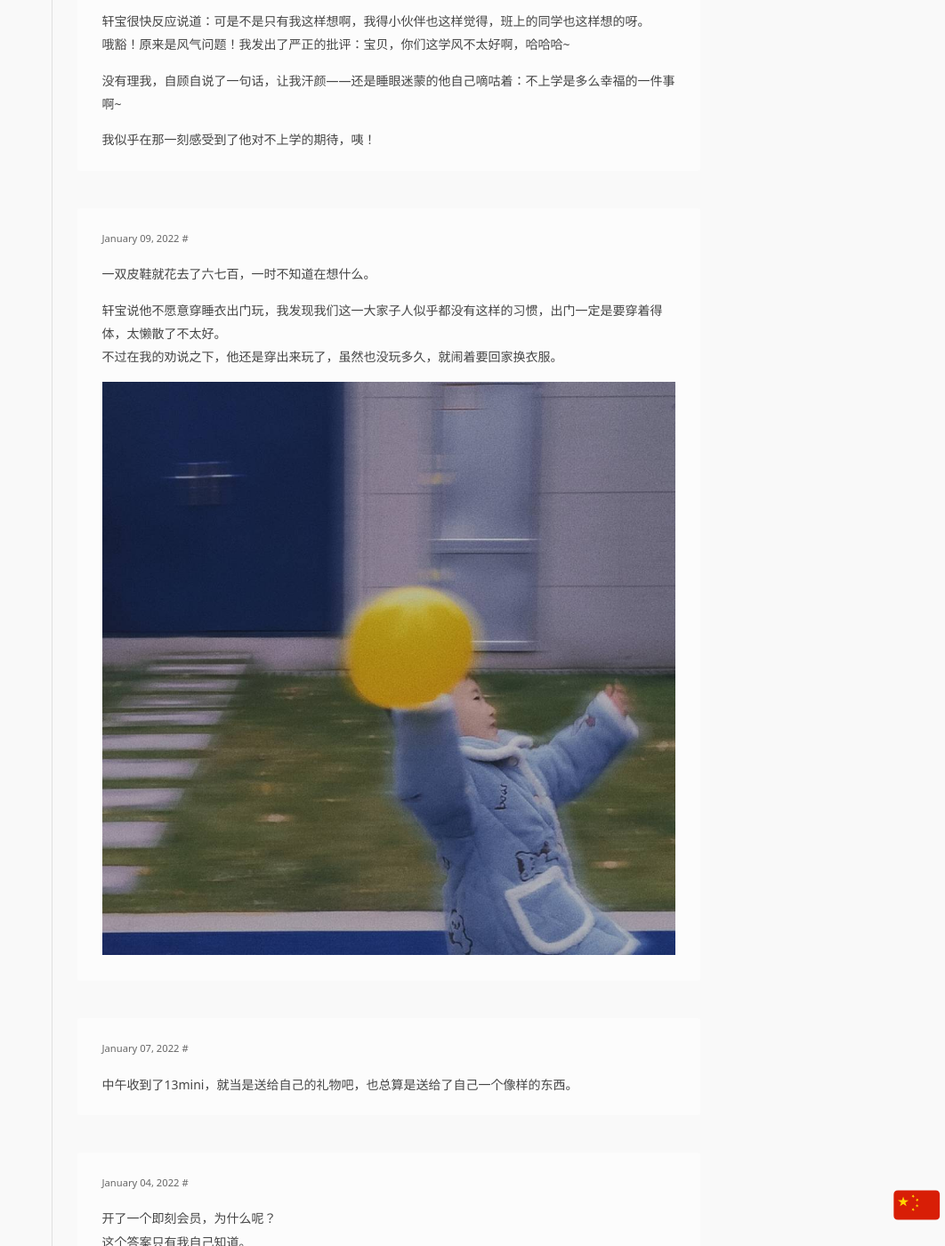
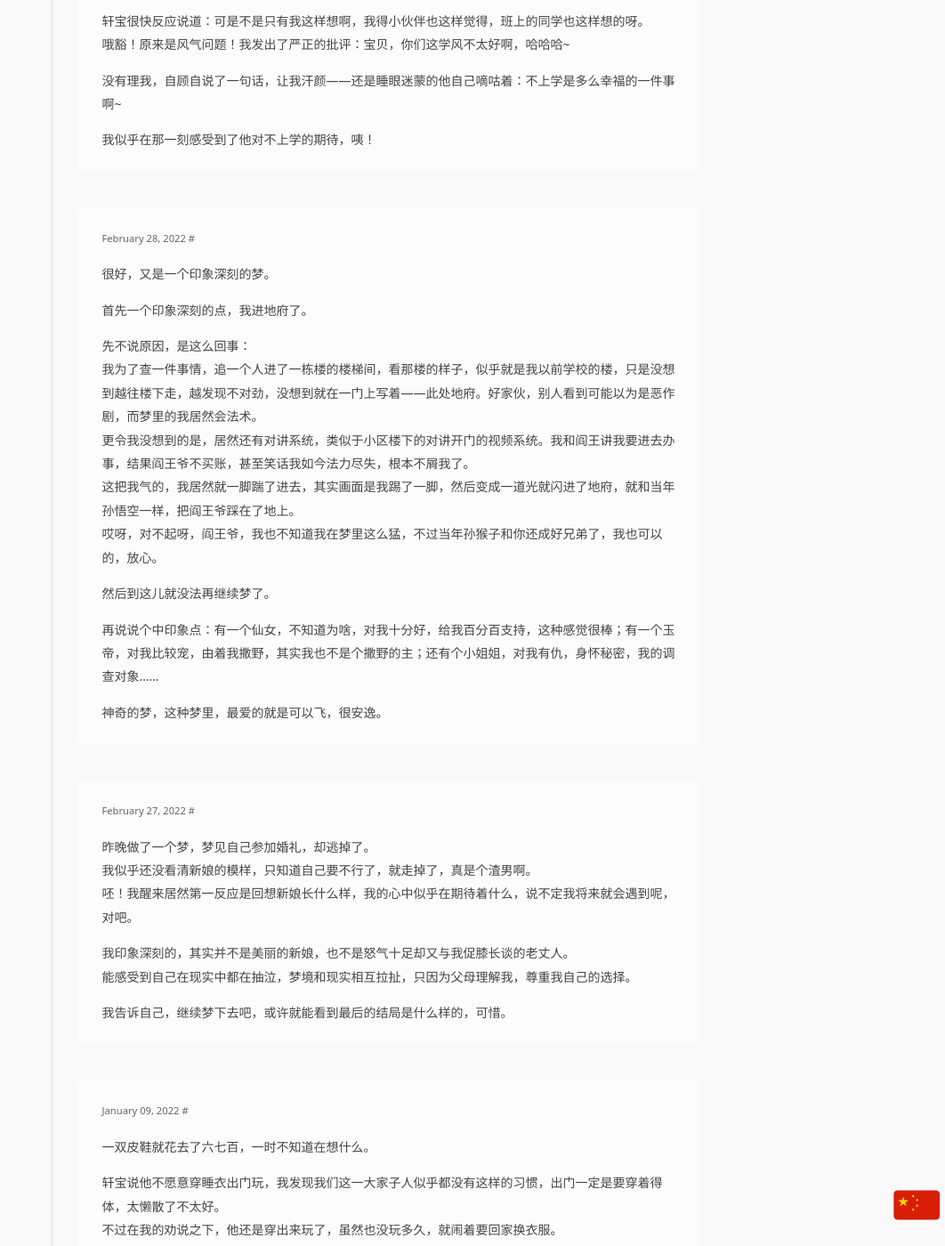
Before and after one commit to Sansuiz/sansuiz.github.io, a Jekyll site: the page built from notes.html, in a window 1280 px wide and 1400 px high, scrolled down 1237 px. Shown: the whole window at 89% size, without its empty margins (218-1280 px from the left). Built offline with Jekyll 4.4.1, drawn with Linux system fonts in a browser that asks for light colours; comment, search, counter and statistics services are not loaded.

Commit message:
Update notes.yml

```diff
--- a/_data/notes.yml
+++ b/_data/notes.yml
@@ -29,6 +29,35 @@
     没有理我，自顾自说了一句话，让我汗颜——还是睡眼迷蒙的他自己嘀咕着：不上学是多么幸福的一件事啊~
 
     我似乎在那一刻感受到了他对不上学的期待，咦！
+
+- date: 2022/02/28 23:00
+  content: |
+    很好，又是一个印象深刻的梦。
+
+    首先一个印象深刻的点，我进地府了。
+
+    先不说原因，是这么回事：
+    我为了查一件事情，追一个人进了一栋楼的楼梯间，看那楼的样子，似乎就是我以前学校的楼，只是没想到越往楼下走，越发现不对劲，没想到就在一门上写着——此处地府。好家伙，别人看到可能以为是恶作剧，而梦里的我居然会法术。
+    更令我没想到的是，居然还有对讲系统，类似于小区楼下的对讲开门的视频系统。我和阎王讲我要进去办事，结果阎王爷不买账，甚至笑话我如今法力尽失，根本不屑我了。
+    这把我气的，我居然就一脚踹了进去，其实画面是我踢了一脚，然后变成一道光就闪进了地府，就和当年孙悟空一样，把阎王爷踩在了地上。
+    哎呀，对不起呀，阎王爷，我也不知道我在梦里这么猛，不过当年孙猴子和你还成好兄弟了，我也可以的，放心。
+
+    然后到这儿就没法再继续梦了。
+
+    再说说个中印象点：有一个仙女，不知道为啥，对我十分好，给我百分百支持，这种感觉很棒；有一个玉帝，对我比较宠，由着我撒野，其实我也不是个撒野的主；还有个小姐姐，对我有仇，身怀秘密，我的调查对象……
+
+    神奇的梦，这种梦里，最爱的就是可以飞，很安逸。
+
+- date: 2022/02/27 23:00
+  content: |
+    昨晚做了一个梦，梦见自己参加婚礼，却逃掉了。
+    我似乎还没看清新娘的模样，只知道自己要不行了，就走掉了，真是个渣男啊。
+    呸！我醒来居然第一反应是回想新娘长什么样，我的心中似乎在期待着什么，说不定我将来就会遇到呢，对吧。
+
+    我印象深刻的，其实并不是美丽的新娘，也不是怒气十足却又与我促膝长谈的老丈人。
+    能感受到自己在现实中都在抽泣，梦境和现实相互拉扯，只因为父母理解我，尊重我自己的选择。
+
+    我告诉自己，继续梦下去吧，或许就能看到最后的结局是什么样的，可惜。
 
 - date: 2022/01/09 20:00
   content: |
```
